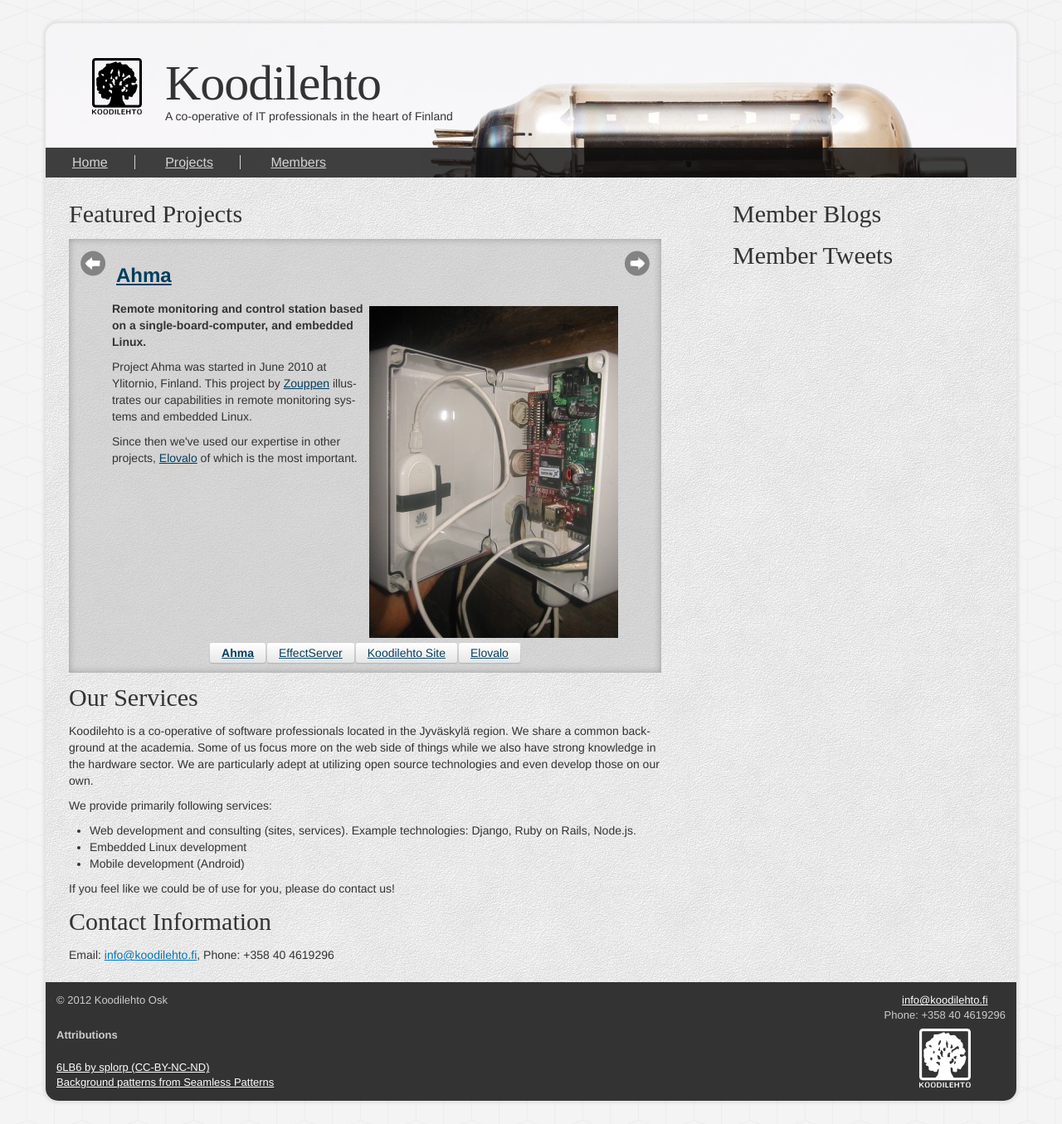
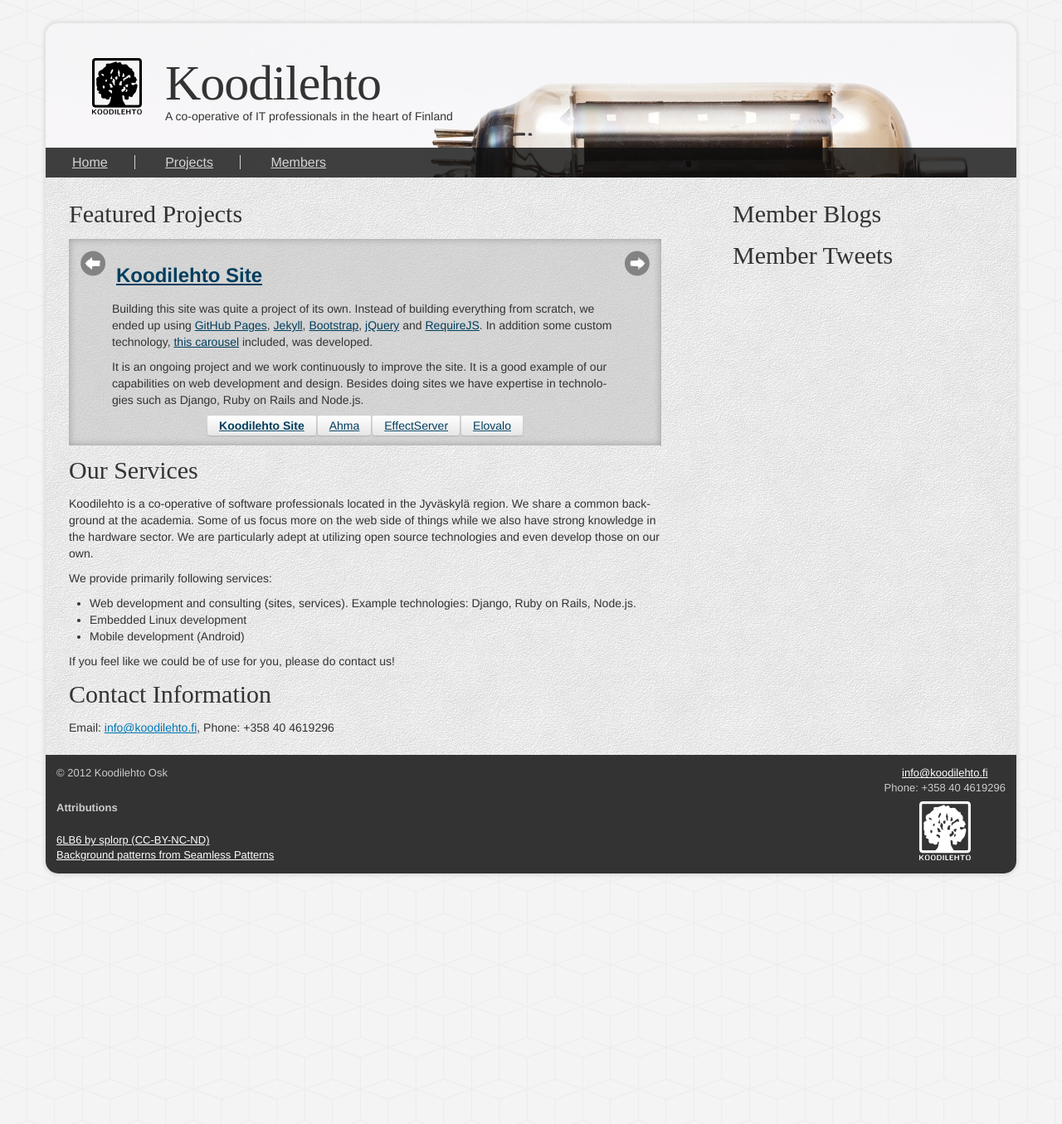
Before and after one commit to koodilehto/koodilehto-site, a Jekyll site: the page built from index.html, in a window 1280 px wide. Shown: the whole page at 83% size. Built offline with Jekyll 4.4.1, drawn with Linux system fonts in a browser that asks for light colours; some web fonts are replaced; after the commit the page ends 1081 px from its top, so only the background shows below that.

Commit message:
Move Koodilehto Site as the first project
Did this given it is the most compact one and allows the user to see our
services first provided he has a decent resolution.

```diff
--- a/index.html
+++ b/index.html
@@ -12,6 +12,11 @@
             <div class="prev button"></div>
             <div class="next button"></div>
             <div class="slides">
+                <div title="Koodilehto Site">
+                    <h3><a href="/projects/koodilehto">Koodilehto Site</a></h3>
+                    <p>Building this site was quite a project of its own. Instead of building everything from scratch, we ended up using <a href="http://pages.github.com/">GitHub Pages</a>, <a href="https://github.com/mojombo/jekyll">Jekyll</a>, <a href="http://twitter.github.com/bootstrap/">Bootstrap</a>, <a href="http://jquery.com/">jQuery</a> and <a href="http://requirejs.org/">RequireJS</a>. In addition some custom technology, <a href="http://bebraw.github.com/caro.js/">this carousel</a> included, was developed.</p>
+                    <p>It is an ongoing project and we work continuously to improve the site. It is a good example of our capabilities on web development and design. Besides doing sites we have expertise in technologies such as Django, Ruby on Rails and Node.js.</p>
+                </div>
                 <div title="Ahma">
                     <h3><a href="/projects/ahma">Ahma</a></h3>
                     <div class="right figure"><img alt="Ahma controller box" src="/images/projects/ahma/photo2.jpg" /></div>
@@ -24,11 +29,6 @@
                     <div class="figure"><img alt="EffectServer in use at Instanssi demo party" src="/images/instanssi.jpg" /></div>
                     <p class="teaser">UDP packet abstraction for multiple DMX controllers.</p>
                     <p>EffectServer is a good example our capabilities with DMX controllers. EffectServer makes it possible to control devices through web. The system has been used at a local demo party, <a href="http://www.instanssi.org">Instanssi</a> with great success. The system has made it possible for attendees to improve their demos and make the atmosphere even greater.</p>
-                </div>
-                <div title="Koodilehto Site">
-                    <h3><a href="/projects/koodilehto">Koodilehto Site</a></h3>
-                    <p>Building this site was quite a project of its own. Instead of building everything from scratch, we ended up using <a href="http://pages.github.com/">GitHub Pages</a>, <a href="https://github.com/mojombo/jekyll">Jekyll</a>, <a href="http://twitter.github.com/bootstrap/">Bootstrap</a>, <a href="http://jquery.com/">jQuery</a> and <a href="http://requirejs.org/">RequireJS</a>. In addition some custom technology, <a href="http://bebraw.github.com/caro.js/">this carousel</a> included, was developed.</p>
-                    <p>It is an ongoing project and we work continuously to improve the site. It is a good example of our capabilities on web development and design. Besides doing sites we have expertise in technologies such as Django, Ruby on Rails and Node.js.</p>
                 </div>
                 <div title="Elovalo">
                     <h3><a href="http://www.elovalo.org">Elovalo</a></h3>
```
